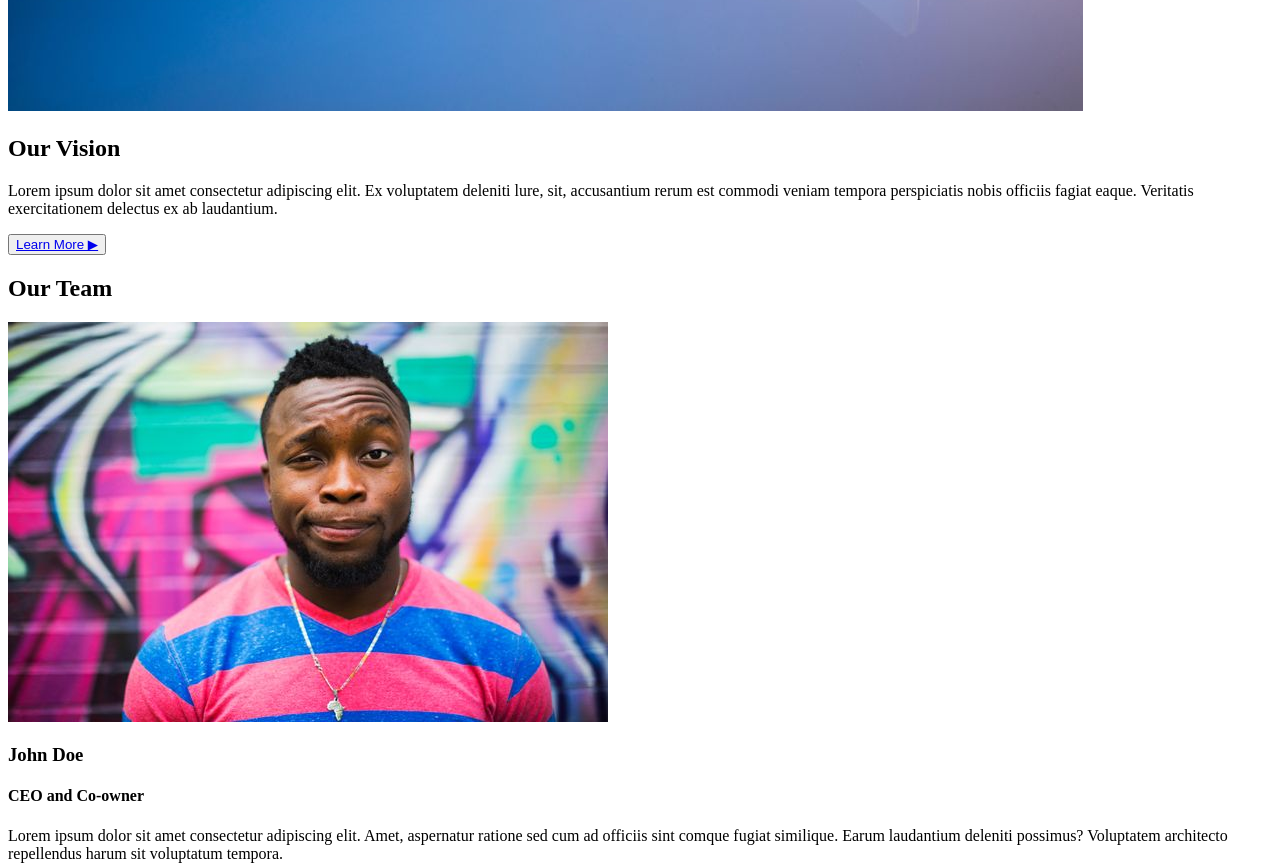
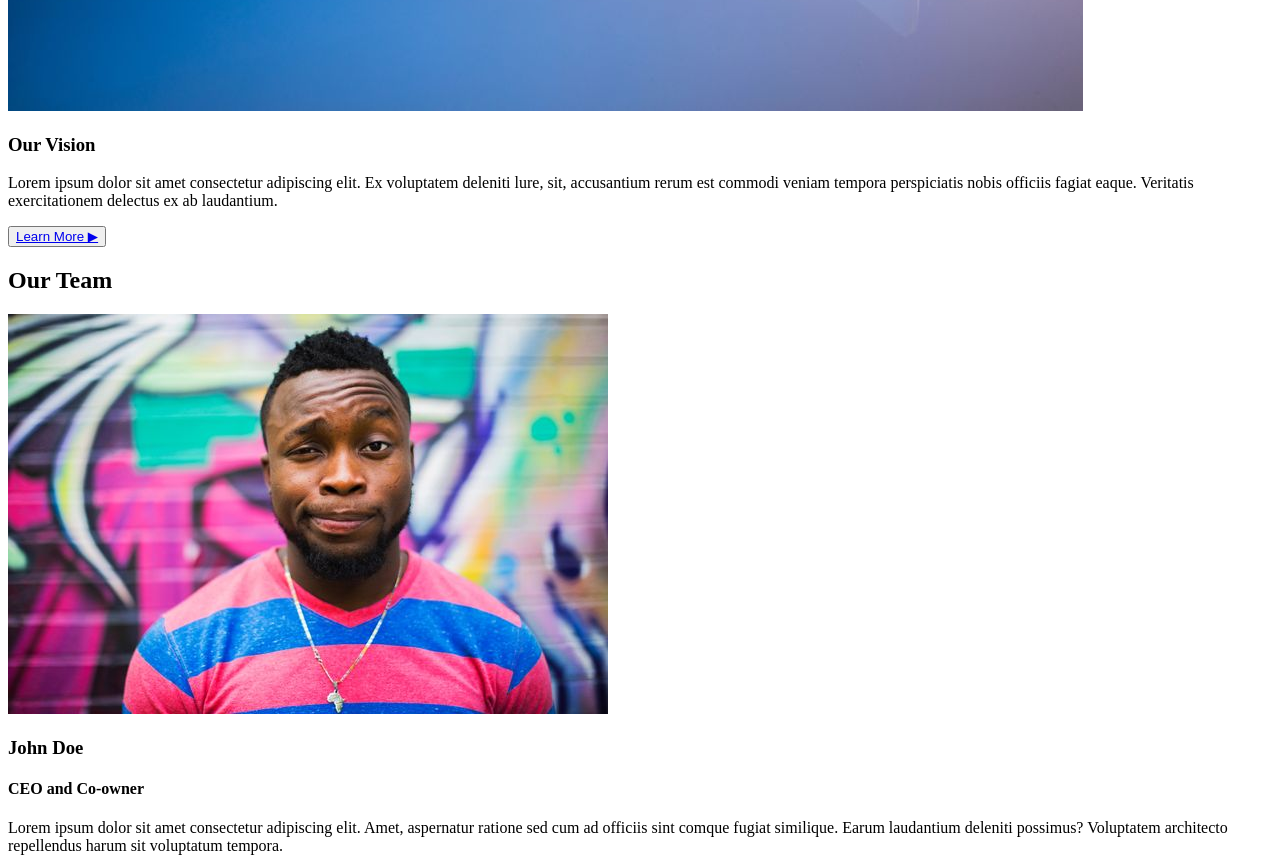
Before and after one commit to rabdanovarsalan/final-project, a plain HTML site: page index.html in a window 1280 px wide. Shown: the part 4320-5188 px from the top of the page. Drawn offline with Linux system fonts and the light colour scheme.

Commit message:
h2 changed to h3 in vision section

```diff
--- a/index.html
+++ b/index.html
@@ -101,10 +101,10 @@
         </section>
 
         <section class="section-vision">
-            <!-- img, h2, paragraph, button -->
+            <!-- img, h3, paragraph, button -->
             <div class="container">
                 <img src="images/vision.jpg" alt="Our Vision">
-                <h2>Our Vision</h2>
+                <h3>Our Vision</h3>
                 <p>Lorem ipsum dolor sit amet consectetur adipiscing elit. Ex voluptatem deleniti lure, sit, accusantium rerum est commodi
                 veniam tempora perspiciatis nobis officiis fagiat eaque. Veritatis exercitationem delectus ex ab laudantium.</p>
                 <button><a href="#">Learn More ▶</a></button>
```
